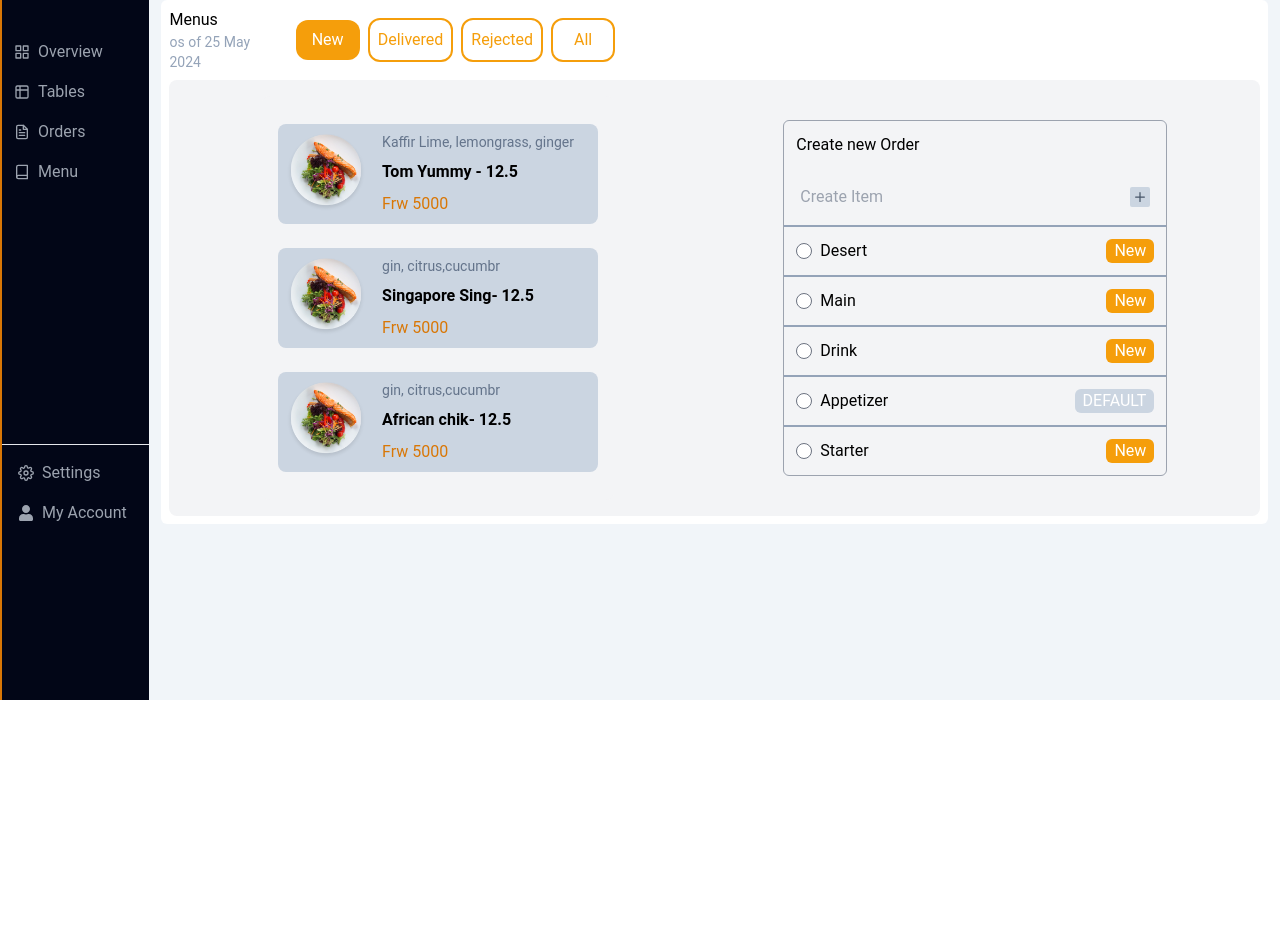
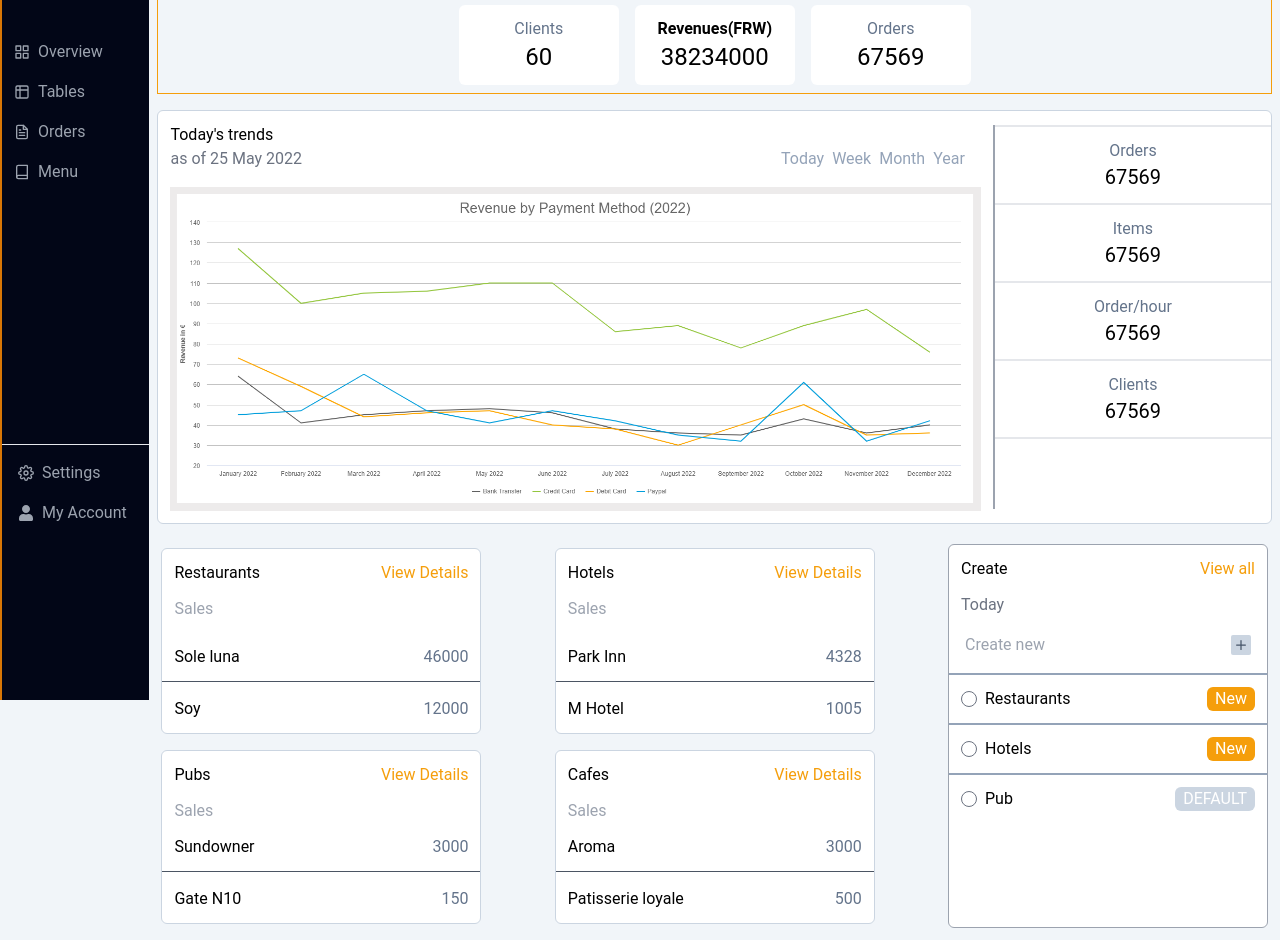
Before and after one commit to Rukundo-Bahati/Supamenu, a React (Vite) app: page /dashboard in a window 1280 px wide. Shown: the part 100-1040 px from the top of the page. Before the commit the page ends 800 px from the top, so only its background shows below. Built offline with nearby package versions, Linux system fonts and the light colour scheme.

Commit message:
trends page

```diff
--- a/src/pages/dashboard/Dashboard.tsx
+++ b/src/pages/dashboard/Dashboard.tsx
@@ -39,8 +39,8 @@ const Dashboard = () => {
         {/* <Clients /> */}
         {/* <ClientForm /> */}
         {/* <Profile /> */}
-        {/* <Trends /> */}
-        <Menus />
+        <Trends />
+        {/* <Menus /> */}
       </div>
     </div>
   );
--- a/src/pages/dashboard/Trends.tsx
+++ b/src/pages/dashboard/Trends.tsx
@@ -1,8 +1,10 @@
+import { BsPlus } from "react-icons/bs";
 import chart from "../../assets/chart.png";
 
 const Trends = () => {
   return (
     <div className="flex flex-col">
+      {/* upper part */}
       <div className="flex flex-wrap gap-4 items-center justify-center border py-2 m-2 border-amber-500">
         <div className="bg-white p-3 rounded-md w-40">
           <h1 className="text-center text-slate-500">Clients</h1>
@@ -51,6 +53,132 @@ const Trends = () => {
           </div>
         </div>
       </div>
+
+      {/* lower part */}
+      <div className="flex flex-wrap items-center gap-4 justify-between m-3">
+  {/* left side */}
+  <div className="flex flex-col items-center gap-4 w-full md:w-auto">
+    <div className="rounded-md border border-slate-300 w-full md:w-80 bg-white">
+      <div className="flex items-center justify-between p-3">
+        <h1>Restaurants</h1>
+        <h2 className="text-amber-500">View Details</h2>
+      </div>
+      <p className="text-gray-400 px-3">Sales</p>
+      <div className="flex items-center justify-between mt-3 p-3">
+        <h1>Sole luna</h1>
+        <h2 className="text-slate-500">46000</h2>
+      </div>
+      <hr className="border-gray-600 text-xl h-1" />
+      <div className="flex items-center justify-between m-3">
+        <h1>Soy</h1>
+        <h2 className="text-slate-500">12000</h2>
+      </div>
+    </div>
+
+    <div className="rounded-md border border-slate-300 w-full md:w-80 bg-white">
+      <div className="flex items-center justify-between p-3">
+        <h1>Pubs</h1>
+        <h2 className="text-amber-500">View Details</h2>
+      </div>
+      <p className="text-gray-400 px-3">Sales</p>
+      <div className="flex items-center justify-between p-3">
+        <h1>Sundowner</h1>
+        <h2 className="text-slate-500">3000</h2>
+      </div>
+      <hr className="border-gray-600 text-xl h-1" />
+      <div className="flex items-center justify-between m-3">
+        <h1>Gate N10</h1>
+        <h2 className="text-slate-500">150</h2>
+      </div>
+    </div>
+  </div>
+
+  {/* right side */}
+  <div className="flex flex-col items-center gap-4 w-full md:w-auto">
+    <div className="rounded-md border border-slate-300 w-full md:w-80 bg-white">
+      <div className="flex items-center justify-between p-3">
+        <h1>Hotels</h1>
+        <h2 className="text-amber-500">View Details</h2>
+      </div>
+      <p className="text-gray-400 px-3">Sales</p>
+      <div className="flex items-center justify-between mt-3 p-3">
+        <h1>Park Inn</h1>
+        <h2 className="text-slate-500">4328</h2>
+      </div>
+      <hr className="border-gray-600 text-xl h-1" />
+      <div className="flex items-center justify-between m-3">
+        <h1>M Hotel</h1>
+        <h2 className="text-slate-500">1005</h2>
+      </div>
+    </div>
+
+    <div className="rounded-md border border-slate-300 w-full md:w-80 bg-white">
+      <div className="flex items-center justify-between p-3">
+        <h1>Cafes</h1>
+        <h2 className="text-amber-500">View Details</h2>
+      </div>
+      <p className="text-gray-400 px-3">Sales</p>
+      <div className="flex items-center justify-between p-3">
+        <h1>Aroma</h1>
+        <h2 className="text-slate-500">3000</h2>
+      </div>
+      <hr className="border-gray-600 text-xl h-1" />
+      <div className="flex items-center justify-between m-3">
+        <h1>Patisserie loyale</h1>
+        <h2 className="text-slate-500">500</h2>
+      </div>
+    </div>
+  </div>
+
+  {/* right part */}
+  <div className="border border-gray-400 rounded-md w-full md:w-80 bg-white min-h-96">
+    <div className="flex items-center justify-between">
+      <h2 className="p-3">Create</h2>
+      <h2 className="p-3 text-amber-500">View all</h2>
+    </div>
+    <p className="text-gray-500 px-3">Today</p>
+    <div className="flex items-center justify-between m-4">
+      <h2 className="text-gray-400">Create new</h2>
+      <BsPlus className="bg-slate-300 rounded-sm text-xl text-slate-600 cursor-pointer" />
+    </div>
+    <div className="flex border-t-2 border-slate-400 p-3 items-center justify-between">
+      <div className="flex gap-2 items-center">
+        <input
+          type="checkbox"
+          id="check"
+          className="rounded-3xl appearance-none border border-gray-500 bg-white checked:bg-amber-500 checked:border-transparent h-4 w-4"
+        />
+        <p>Restaurants</p>
+      </div>
+      <p className="bg-amber-500 text-white px-2 rounded-md">New</p>
+    </div>
+    <div className="flex border-t-2 border-slate-400 p-3 items-center justify-between">
+      <div className="flex gap-2 items-center">
+        <input
+          type="checkbox"
+          id="check"
+          className="rounded-3xl appearance-none border border-gray-500 bg-white checked:bg-amber-500 checked:border-transparent h-4 w-4"
+        />
+        <p>Hotels</p>
+      </div>
+      <p className="bg-amber-500 text-white px-2 rounded-md">New</p>
+    </div>
+
+    <div className="flex border-t-2 border-slate-400 p-3 items-center justify-between">
+      <div className="flex gap-2 items-center">
+        <input
+          type="checkbox"
+          id="check"
+          className="rounded-3xl appearance-none border border-gray-500 bg-white checked:bg-amber-500 checked:border-transparent h-4 w-4"
+        />
+        <p>Pub</p>
+      </div>
+      <p className="bg-slate-300 text-white px-2 rounded-md">DEFAULT</p>
+    </div>
+  </div>
+  {/* end */}
+</div>
+
     </div>
   );
 };
```
